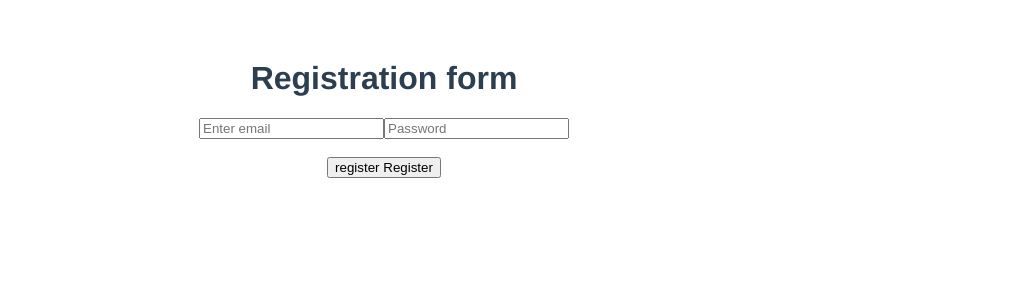
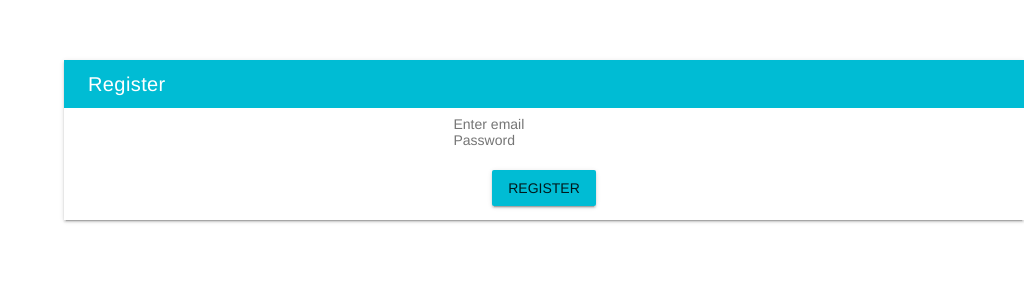
Before and after one commit to taherbensassi/tab-tacker, a Vue app in the folder client/: page /#/register in a window 1280 px wide. Shown: the top 300 px of the page, without its empty margins (256-1280 px from the left). Built offline with nearby package versions, Linux system fonts and the light colour scheme.

Commit message:
front-end register and backend register tested and work fine

```diff
--- a/client/package.json
+++ b/client/package.json
@@ -16,7 +16,8 @@
   "dependencies": {
     "axios": "^0.19.0",
     "vue": "^2.5.2",
-    "vue-router": "^3.0.1"
+    "vue-router": "^3.0.1",
+    "vuetify": "^1.5.16"
   },
   "devDependencies": {
     "autoprefixer": "^7.1.2",
--- a/client/src/components/Register.vue
+++ b/client/src/components/Register.vue
@@ -1,29 +1,35 @@
 <template>
-  <div>
-    <h1>Registration form</h1>
+  <v-layout column>
+    <v-flex xs6 offset-xs3>
+      <div class="white elevation-2">
+        <v-toolbar flat dense class="cyan" dark>
+          <v-toolbar-title>Register</v-toolbar-title>
+        </v-toolbar>
+        <div class="pl-4 pr-4 pt-2 pb-2">
             <input
               id="exampleInputEmail1"
               type="email"
-          class="form-control"
               v-model="email"
               aria-describedby="emailHelp"
               placeholder="Enter email">
-
+            <br>
             <input
                 type="password"
                 v-model="password"
-          class="form-control"
                 id="exampleInputPassword1"
                 placeholder="Password">
             <!-- add listener !-->
+            <br>
             <div class="error" v-html="error" />
             <br>
-      <button
+            <v-btn
+              class="cyan"
               @click="register">
-        register
-        Register</button>
-
+              Register</v-btn>
         </div>
+      </div>
+    </v-flex>
+  </v-layout>
 </template>
 
 <!-- our Controller -->
--- a/client/src/main.js
+++ b/client/src/main.js
@@ -3,9 +3,12 @@
 import Vue from 'vue'
 import App from './App'
 import router from './router'
+import  Vuetify from 'vuetify'
+import  'vuetify/dist/vuetify.min.css'
 
 Vue.config.productionTip = false
 
+Vue.use(Vuetify)
 /* eslint-disable no-new */
 new Vue({
   el: '#app',
```
Also changed, not shown: 1 other file (tests, documents, lock files or other folders). Lines whose indentation alone changed are shown as unchanged.
